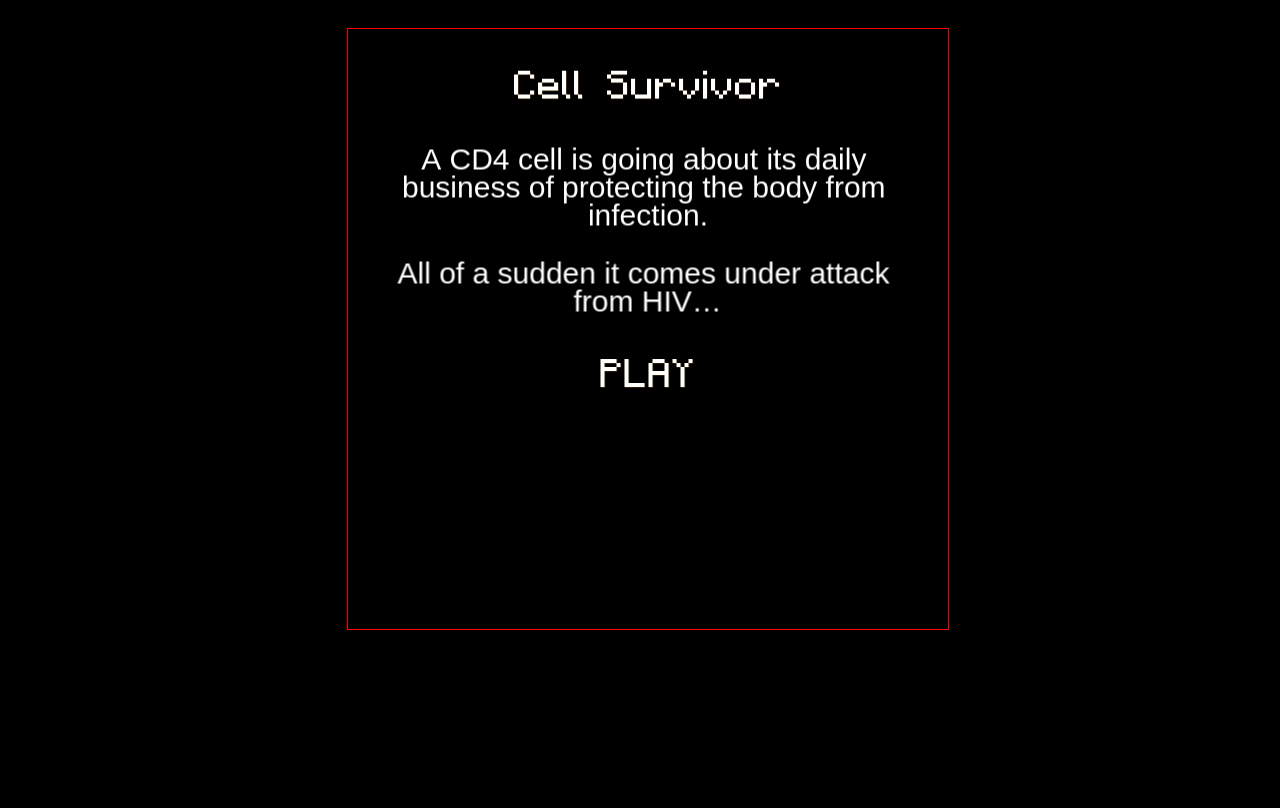
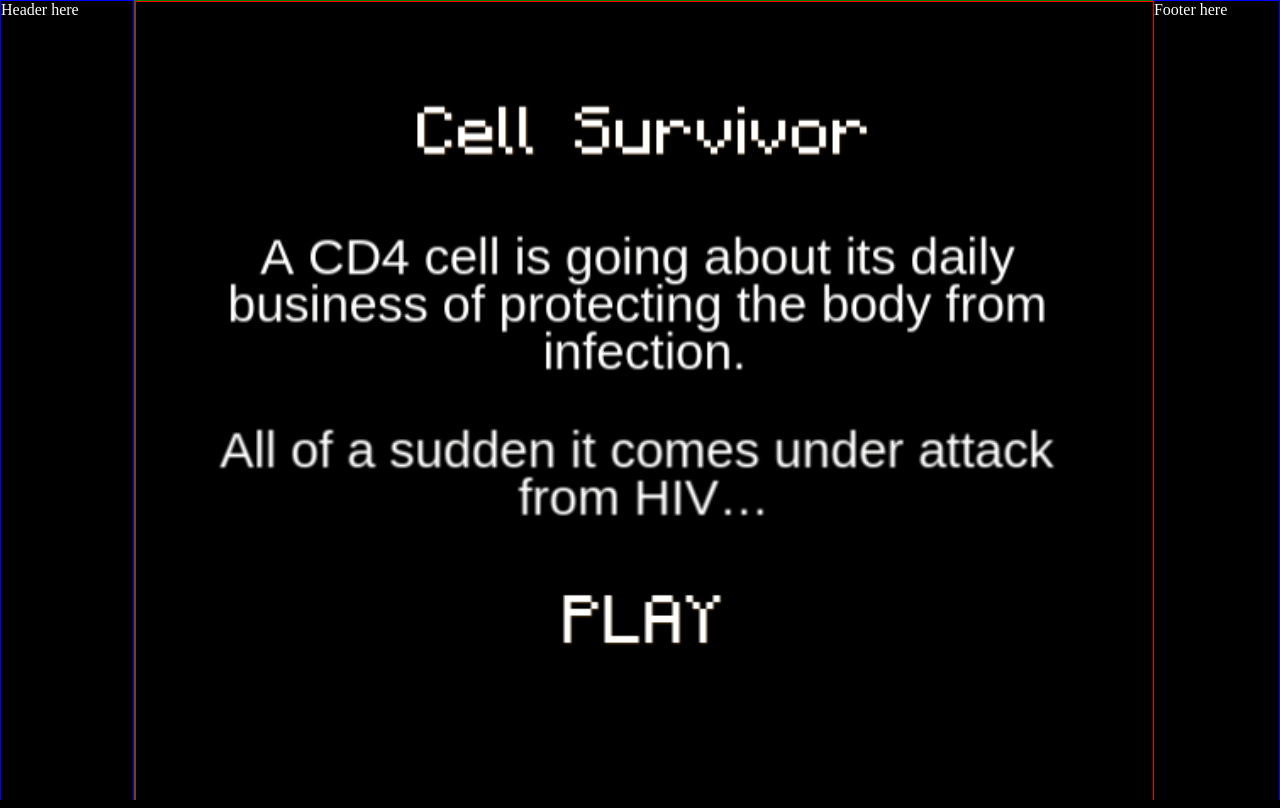
Before and after one commit to aidsalliance/cell-survivor, a website: page index.html in a window 1280 px wide. Drawn offline with nearby package versions, Linux system fonts and the light colour scheme; files that its build step writes are made by us from their sources; animation ran at ten frames a second.

Commit message:
+ 0.1.5-2  game wrapped in CSS table

```diff
--- a/bower.json
+++ b/bower.json
@@ -1,6 +1,6 @@
 {
   "name": "cell-survivor",
-  "version": "0.1.5-1",
+  "version": "0.1.5-2",
   "dependencies": {
     "phaser-official": "2.1.3"
   }
--- a/index.html
+++ b/index.html
@@ -8,7 +8,13 @@
 </head>
 
 <body>
-  <div id="cell-survivor" class="game"></div>
+  <div class="wrap">
+    <div>
+      <div id="header" class="frame">Header here</div>
+      <div id="cell-survivor" class="game"></div>
+      <div id="footer" class="frame">Footer here</div>
+    </div>
+  </div>
   <script src="app.js"></script>
 </body>
 </html>
--- a/package.json
+++ b/package.json
@@ -3,7 +3,7 @@
   "description": "An HTML5 game with information on living with HIV.",
   "readme": "README.md",
   "repository": "https://github.com/aidsalliance/cell-survivor",
-  "version": "0.1.5-1",
+  "version": "0.1.5-2",
   "dependencies": {},
   "browser": {
     "phaser": "./src/bower_components/phaser-official/build/phaser.min.js"
--- a/src/game/classes/message.coffee
+++ b/src/game/classes/message.coffee
@@ -7,7 +7,7 @@ class Message
 
   create: ->
     x = @game.width / 2
-    y = 30
+    y = 50
 
     @titleTxt = @add.bitmapText x, y, 'minecraftia', @opt.title
     @titleTxt.align = 'center'
--- a/src/sass/main.scss
+++ b/src/sass/main.scss
@@ -6,13 +6,44 @@
 html, body {
   width: 100%;
   height: 100%;
+  margin: 0;
+  padding: 0;
   overflow: hidden;
   background: #000;
+  color: #fff;
 }
 
-#cell-survivor {
-  width: 600px;
-  margin: 20px auto;
-  cursor: pointer;
-  border: 1px solid red;
+.wrap {
+  display: table;
+  width: 100%;
+  height: 100%;
+  >div {
+    display: table-row;
+    >div {
+      display: table-cell;
+      vertical-align: top;
+      &.frame {
+
+        border: 1px solid blue;
+      }
+      &#header {
+
+      }
+      &#cell-survivor {
+        text-align: center;
+        border: 1px solid green;
+        canvas {
+          display: inline-block!important;
+          width:  100%!important;
+          height: 100%!important;
+          cursor: pointer;
+          border: 1px solid red;
+        }
+      }
+      &#footer {
+
+      }
+    }
+  }
+
 }
```
Also changed, not shown: src/game/classes/level.coffee (+14 -1 lines), src/game/states/boot.coffee (+11 -10 lines), src/index.html (+7 -1 lines), README.md, build/app.js, build/index.html, build/main.css, 1 other file.
